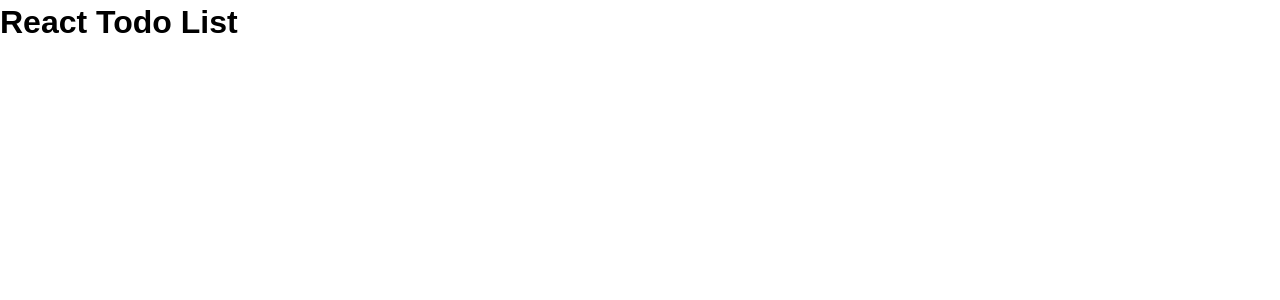
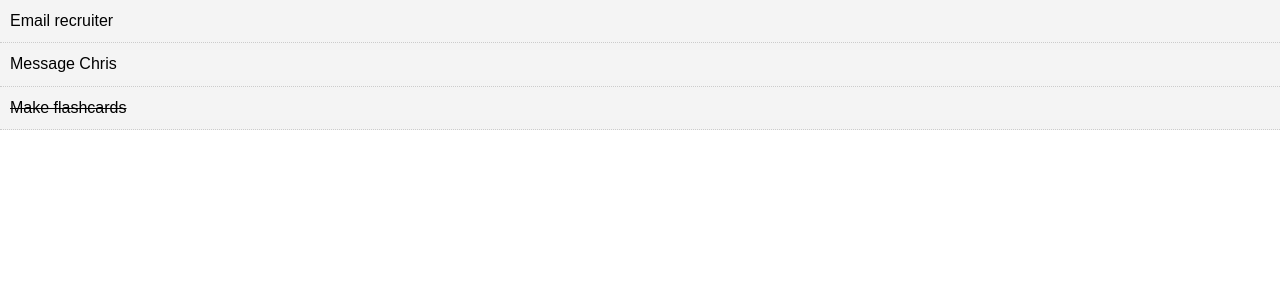
Before and after one commit to caseydean8/React-todo-list, a React (Create React App) app: page / in a window 1280 px wide. Shown: the top 300 px of the page. Built offline with nearby package versions, Linux system fonts and the light colour scheme.

Commit message:
dynamic style with ternary operator as opposed to inline or variable

```diff
--- a/src/App.js
+++ b/src/App.js
@@ -19,7 +19,7 @@
       {
         id: 3,
         title: 'Make flashcards',
-        completed: false
+        completed: true
       }
     ]
   }
@@ -27,7 +27,7 @@
     console.log(this.state.todos)
     return (
       <div className="App">
-        <Todos />
+        <Todos todos={this.state.todos} />
       </div>
     );
   }
--- /dev/null
+++ b/src/Components/TodoItem.js
@@ -0,0 +1,44 @@
+import React, { Component } from "react";
+import PropTypes from "prop-types";
+
+export class TodoItem extends Component {
+  getStyle = () => {
+    return {
+      background: '#f4f4f4',
+      padding: '10px',
+      borderBottom: '1px #ccc dotted',
+      textDecoration: this.props.todo.completed ? "line-through" : "none"
+    };
+    // if(this.props.todo.completed) {
+    //   return {
+    //     textDecoration: 'line-through'
+    //   }
+    // } else {
+    //   return {
+    //     textDecoration: 'none'
+    //   }
+    // }
+  };
+
+  render() {
+    return (
+      // inline style style={{backgroundColor: "#f4f4f4"}}
+      // const style style={itemStyle}
+      <div style={this.getStyle()}>
+        <p>{this.props.todo.title}</p>
+      </div>
+    );
+  }
+}
+
+// PropTypes
+TodoItem.propTypes = {
+  todo: PropTypes.object.isRequired
+};
+
+// see line 26 (approx)
+// const itemStyle = {
+//   backgroundColor: '#f4f4f4'
+// }
+
+export default TodoItem;
--- a/src/Components/Todos.js
+++ b/src/Components/Todos.js
@@ -1,14 +1,17 @@
 import React, { Component } from "react";
+import TodoItem from './TodoItem';
+import PropTypes from 'prop-types';
 
 class Todos extends Component {
-
   render() {
-    return (
-      <div className="App">
-        <h1>React Todo List</h1>
-      </div>
+    return this.props.todos.map(todo =>
+    <TodoItem key={todo.id} todo={todo}/>
     );
   }
+}
+
+Todos.propTypes = {
+  todos: PropTypes.array.isRequired
 }
 
 export default Todos;
```
Also changed, not shown: src/Components/NewComponent.js (added, +13 -0 lines), 1 other file (tests, documents, lock files or other folders).
